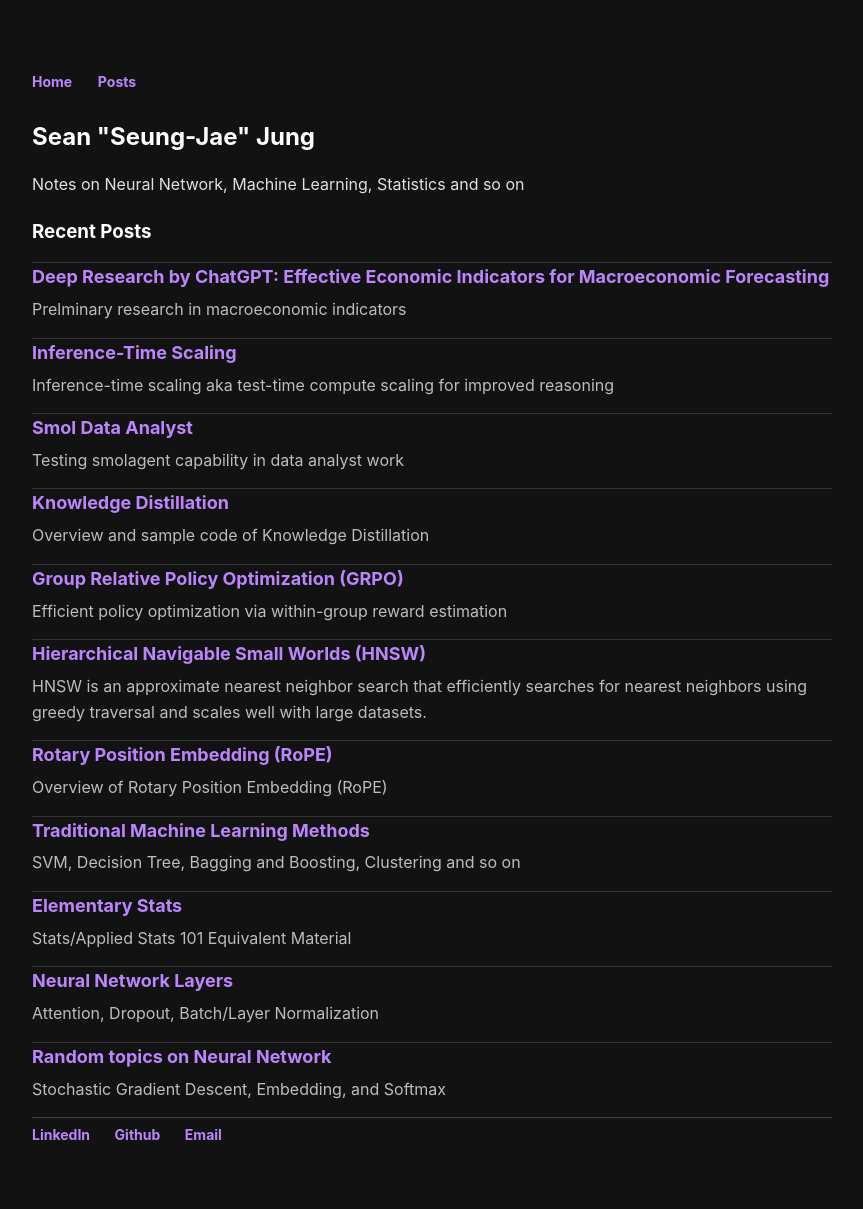
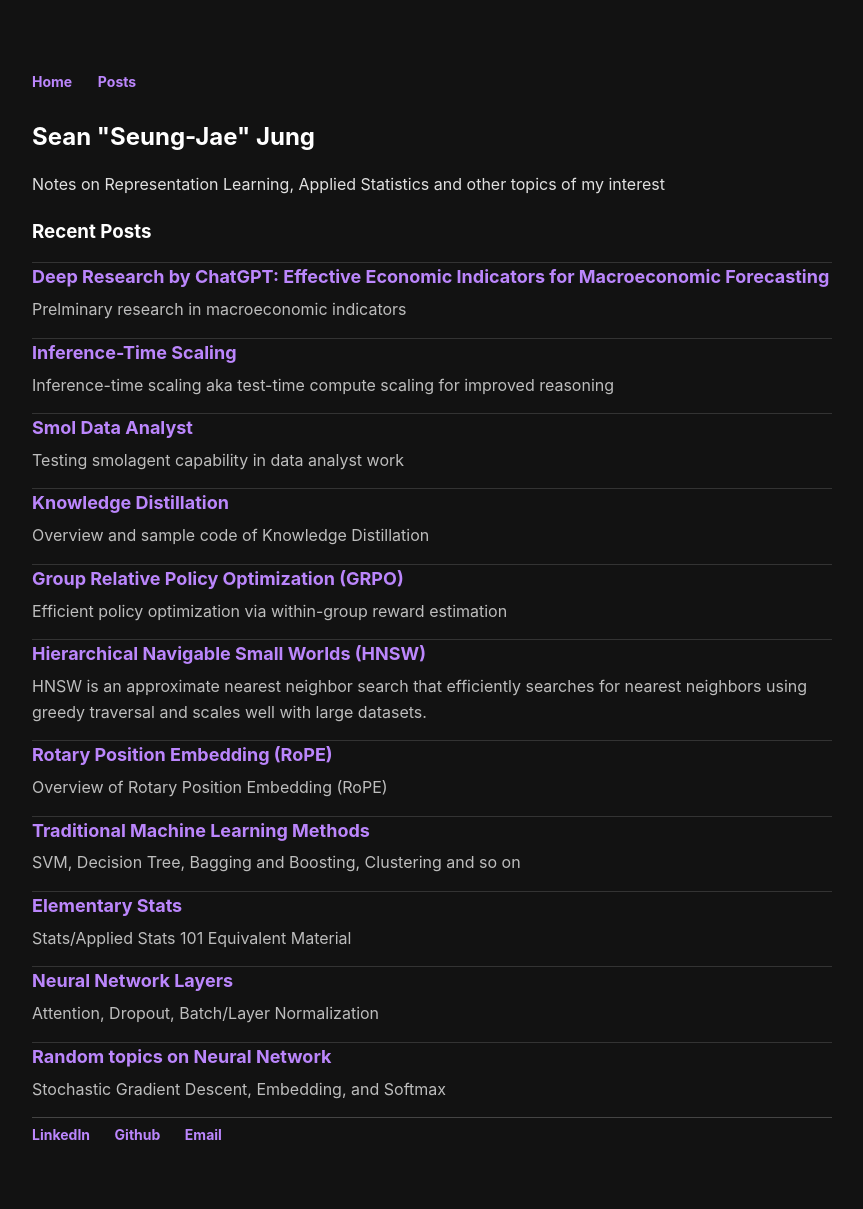
Before and after one commit to sean-sj-jung/sean-sj-jung.github.io, a Jekyll site: the page built from index.html, in a window 1280 px wide. Shown: the whole page, without its empty margins (208-1071 px from the left). Built offline with Jekyll 4.4.1, drawn with Linux system fonts in a browser that asks for light colours; nearby versions of some CDN libraries.

Commit message:
change title

```diff
--- a/index.html
+++ b/index.html
@@ -4,7 +4,7 @@ title: "SJ's Home"
 ---
 
 <h2>Sean "Seung-Jae" Jung</h2>
-<p>Notes on Neural Network, Machine Learning, Statistics and so on</p>
+<p>Notes on Representation Learning, Applied Statistics and other topics of my interest</p>
 
 <h3>Recent Posts</h3>
 <ul class="recent-posts">
```
